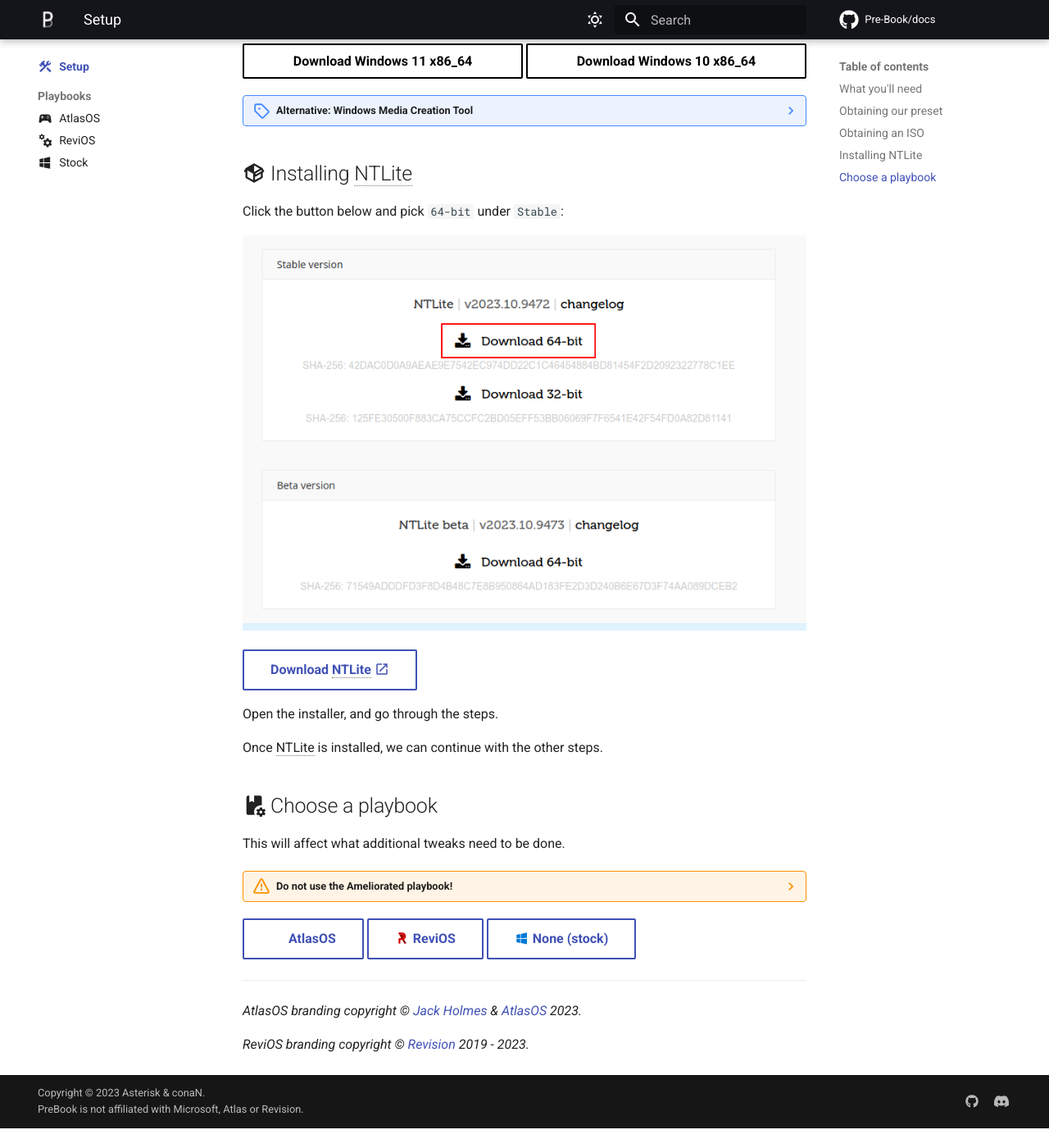
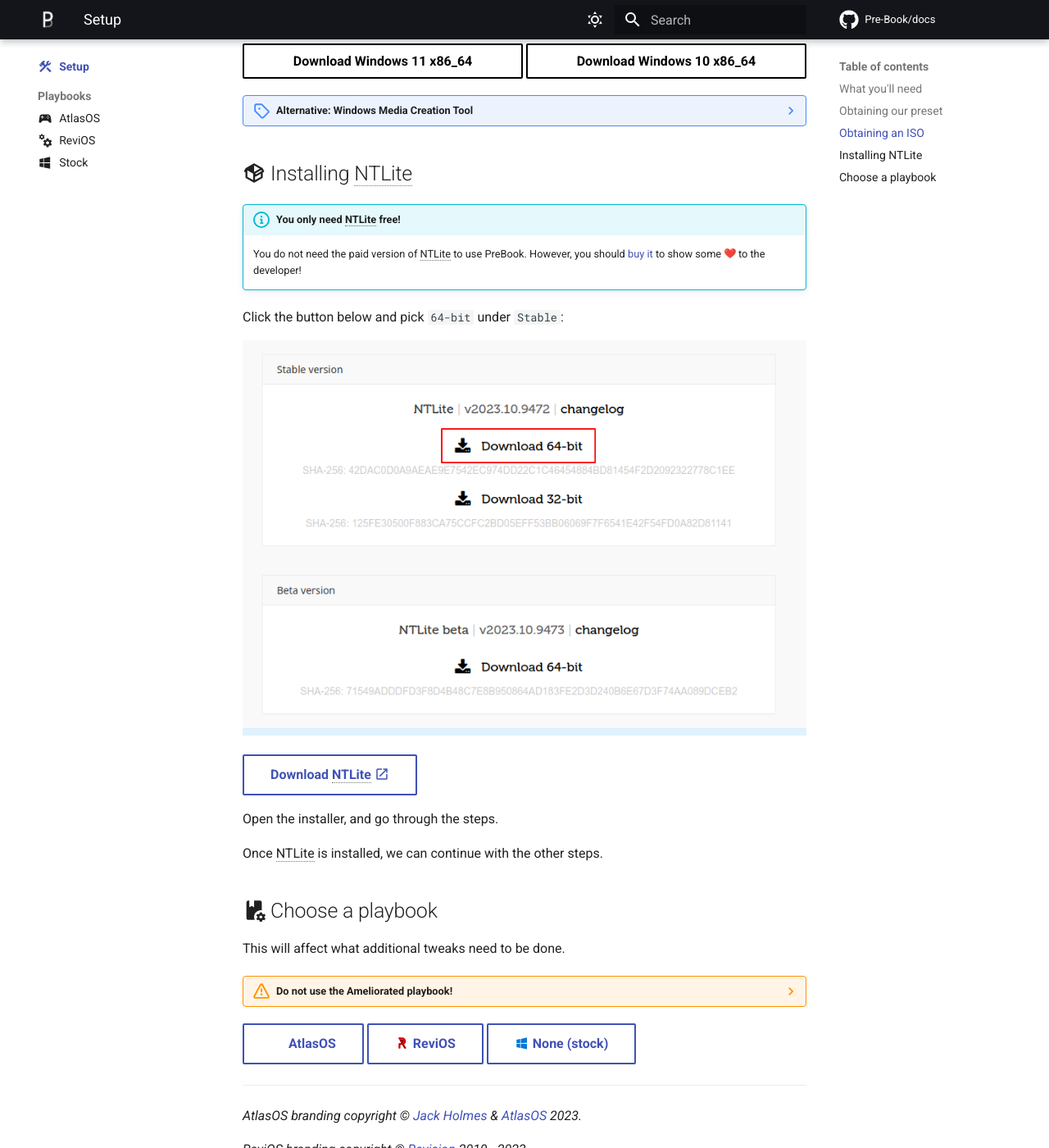
Before and after one commit to Pre-Book/docs, an MkDocs documentation site: the page built from docs/setup/README.md, in a window 1280 px wide and 1400 px high, scrolled down 1835 px. Shown: the whole window at 82% size. Built offline with MkDocs 1.6.1 and Material for MkDocs 9.7.7, drawn with Linux system fonts in a browser that asks for light colours; emoji names are drawn with the system emoji font; comment, search, counter and statistics services are not loaded; before the commit the page ends 3211 px from its top, so only the background shows below that; some of the changed text lies outside the part shown.

Commit message:
fix(ntlite): you only need free edition

```diff
--- a/docs/setup/README.md
+++ b/docs/setup/README.md
@@ -9,7 +9,7 @@ description: How to use PreBook.
 
 - A Windows ISO
 - A Windows PC or VM
-- [NTLite](https://ntlite.com)
+- [NTLite](https://ntlite.com) (free edition)
 - A USB
 - [Rufus](https://rufus.ie "Bootable USB creator for Windows") or [Ventoy](https://www.ventoy.net "Multiple ISOs on one USB stick!")
 - Our preset
@@ -46,7 +46,6 @@ You will get a ZIP file containing everything you'll need, which will look somet
 Extract this ZIP file somewhere (like your desktop) using your favorite archiving tool (like [7-zip](https://7-zip.org)). Keep it safe for now, we'll need it later.
 
 ![prebook-desktop](../assets/prebook-desktop.png)
-
 
 ## :material-disc: Obtaining an ISO
 
@@ -112,6 +111,9 @@ You can use the downloader below. Simply press one of the buttons to get started
     *Taken from the AtlasOS Docs.*
 ## :material-package-variant: Installing NTLite
 
+!!! info "You only need NTLite free!"
+    You do not need the paid version of NTLite to use PreBook. However, you should [buy it](https://www.ntlite.com/shop/) to show some :heart: to the developer!
+
 Click the button below and pick `64-bit` under `Stable`:
 
 [![ntlite_dl](../assets/ntlite_dl.png)](https://www.ntlite.com/download/)
@@ -119,6 +121,8 @@ Click the button below and pick `64-bit` under `Stable`:
 
 
 [Download NTLite :material-open-in-new:](https://www.ntlite.com/download/){ .md-button }
+
+
 
 Open the installer, and go through the steps.
 
--- a/mkdocs.yml
+++ b/mkdocs.yml
@@ -138,5 +138,5 @@ plugins:
   - awesome-pages
 
 copyright: >
-  Copyright &copy; 2023 Asterisk & conaN.
+  Made with 🤍 by Asterisk & conaN.
   <br>PreBook is not affiliated with Microsoft, Atlas or Revision.
```
